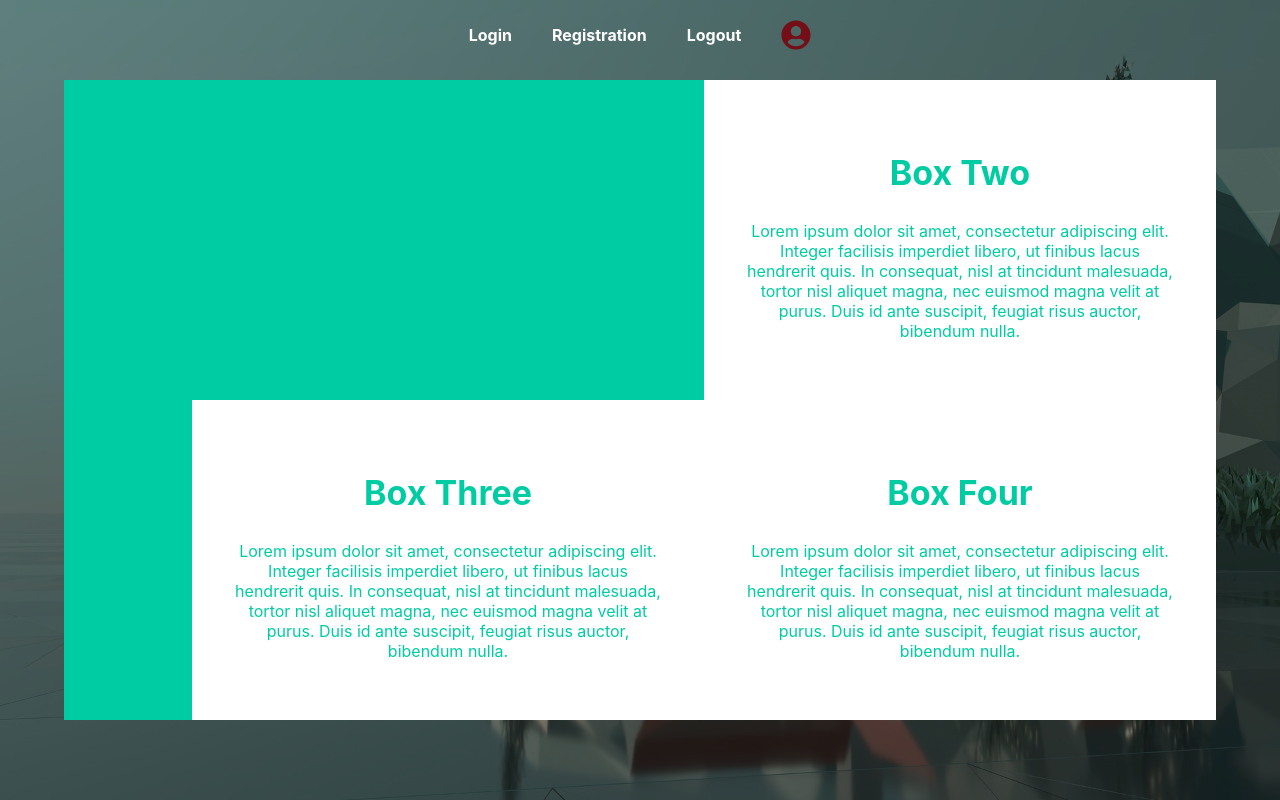
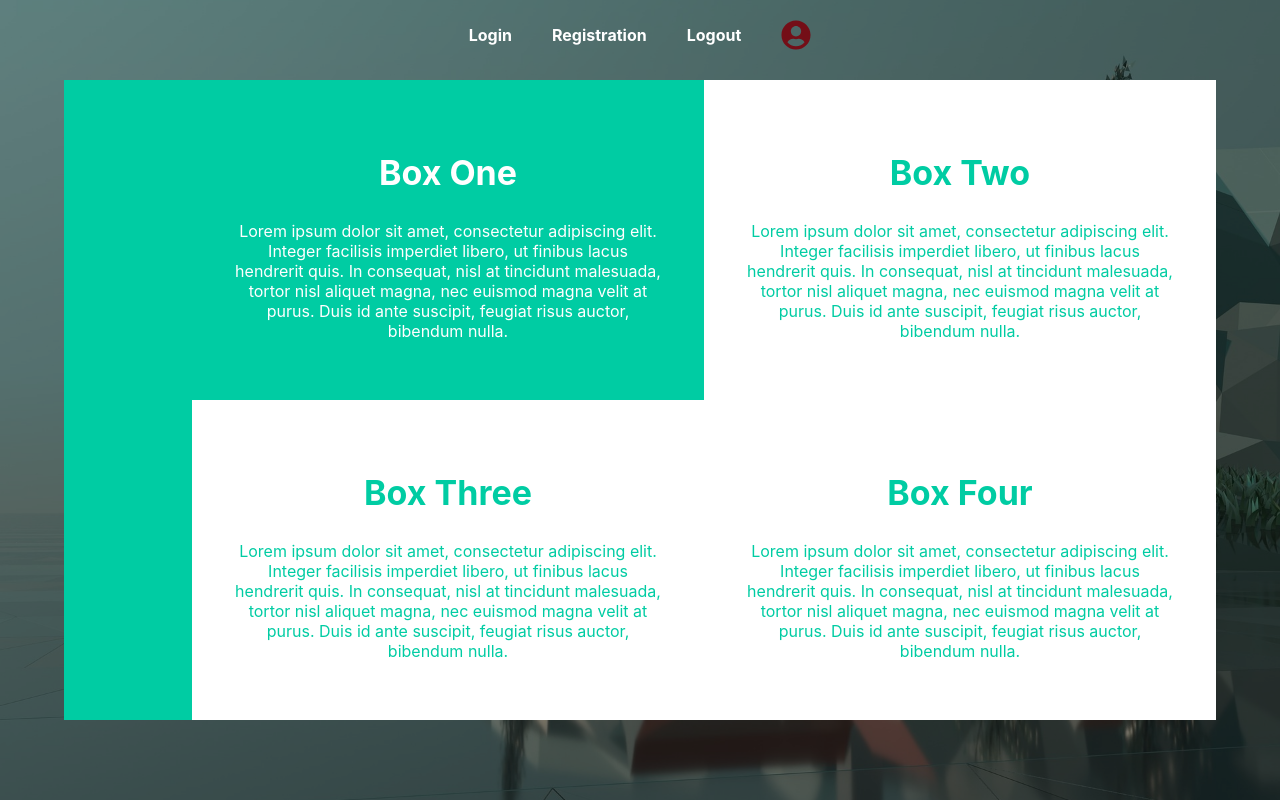
Before and after one commit to CevinThomas/alliance, a React app in the folder frontend/: page /admin in a window 1280 px wide. In both pictures the pointer is over the element "Box One". Built offline with nearby package versions, Linux system fonts and the light colour scheme.

Commit message:
some more transitions

```diff
--- a/frontend/src/styles.css
+++ b/frontend/src/styles.css
@@ -235,13 +235,30 @@ a:hover {
   background: url("./images/low-poly-3614652_1920.jpg") center no-repeat;
   background-size: cover;
 }
+#admin h2 {
+  transition: 0.5s ease-in-out;
+}
+#admin p {
+  transition: 0.5s ease-in-out;
+}
 #admin .boxes {
   position: relative;
   transition: 0.5s ease-in-out;
 }
+#admin .boxes .box-container {
+  z-index: 999;
+}
 #admin .boxes:hover .overlay-transition {
   width: 100%;
   transition: 0.5s ease-in-out;
+}
+#admin .boxes:hover h2 {
+  transition: 0.5s ease-in-out;
+  color: #fff;
+}
+#admin .boxes:hover p {
+  transition: 0.5s ease-in-out;
+  color: #fff;
 }
 #admin #admin-sideMenu {
   height: 80%;
--- a/frontend/src/styles.sass
+++ b/frontend/src/styles.sass
@@ -220,10 +220,19 @@ a:hover
   background-size: cover
   @extend %fullCoverPageBackground
 
+  h2
+    transition: $overlayTransition
+
+  p
+    transition: $overlayTransition
+
   .boxes
     @extend %adminBoxesShared
     position: relative
     transition: $overlayTransition
+
+    .box-container
+      z-index: 999
 
     .overlay-transition
       @extend %overlayTransitionShared
@@ -232,6 +241,14 @@ a:hover
       .overlay-transition
         width: 100%
         transition: $overlayTransition
+
+      h2
+        transition: $overlayTransition
+        color: $whiteColor
+
+      p
+        transition: $overlayTransition
+        color: $whiteColor
 
   #admin-sideMenu
     height: 80%
```
Also changed, not shown: 1 other file (tests, documents, lock files or other folders).
